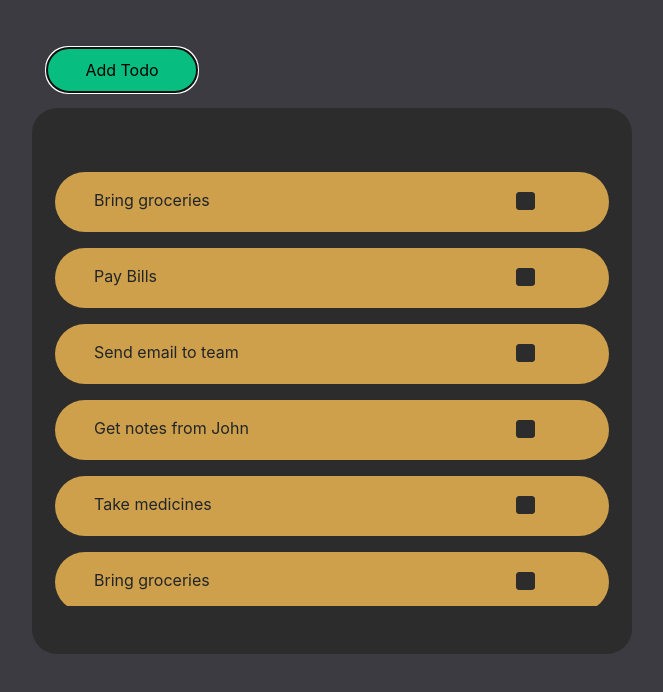
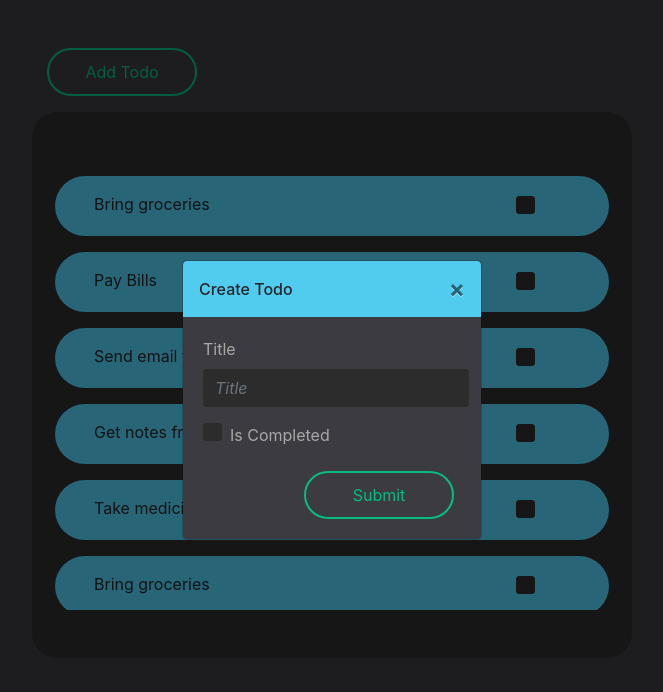
Before and after one commit to abhinandshetty/todoreactapp, a React (Create React App) app: page / in a window 1280 px wide. Both pictures are taken after a click on the button "Add Todo". Shown: the top 692 px of the page, without its empty margins (308-971 px from the left). Built offline with nearby package versions, Linux system fonts and the light colour scheme.

Commit message:
Added UI for add todo. Added dependencies to include redux

```diff
--- a/package.json
+++ b/package.json
@@ -12,8 +12,12 @@
     "@types/react-dom": "^16.9.6",
     "bootstrap": "^4.4.1",
     "react": "^16.13.1",
+    "react-bootstrap": "^1.0.0",
     "react-dom": "^16.13.1",
+    "react-redux": "^7.2.0",
     "react-scripts": "3.4.1",
+    "redux": "^4.0.5",
+    "redux-thunk": "^2.3.0",
     "typescript": "^3.7.5"
   },
   "scripts": {
--- a/src/App.css
+++ b/src/App.css
@@ -27,7 +27,7 @@
 
 }
 
-input[type=checkbox]:checked:after {
+.grid-cb:checked:after {
   content: "";
   width: 5px;
   height: 10px;
@@ -41,6 +41,22 @@ input[type=checkbox]:checked:after {
   left: 22px;
 }
 
+
+.form-cb:checked:after {
+  content: "";
+  width: 5px;
+  height: 10px;
+  border: solid white;
+  border-width: 0 2px 2px 0;
+  -webkit-transform: rotate(45deg);
+  -ms-transform: rotate(45deg);
+  transform: rotate(45deg);
+  position: absolute;
+  top: 109px;
+  left: 27px;
+}
+
+
 .todo-high {
   background-color: #ce4b4b;
 }
@@ -50,7 +66,7 @@ input[type=checkbox]:checked:after {
 }
 
 .todo-low {
-  background-color: #4b98ce;
+  background-color: rgba(81, 203, 238, 1) ;
 }
 
 
@@ -61,19 +77,22 @@ input[type=checkbox]:checked:after {
 }
 
 .add-btn {
-  border: none;
-  background: #07bd80;
+  border: 2px solid #07bd80;
+  color: #07bd80;
+  background: transparent;
   box-shadow: inset 0 0 0 0 #07bd80;
-  -webkit-transition: ease-out 0.4s;
-  -moz-transition: ease-out 0.4s;
-  transition: ease-out 0.4s;
+  -webkit-transition: ease-out 0.3s;
+  -moz-transition: ease-out 0.3s;
+  transition: ease-out 0.3s;
   padding: 10px;
   border-radius: 32px;
   width: 150px;
 }
 
 .add-btn:hover {
-  box-shadow: inset 200px 0px 0px 0px #00ffa9;
+  border: 2px solid transparent;
+  color: #2c2c2c;
+  box-shadow: inset 150px 0px 0px 0px #00ffa9;
 }
 
 *::-webkit-scrollbar {
@@ -107,3 +126,26 @@ opacity: 0;
     width: 600px !important;
   }
 }
+
+.modal-content {
+  background-color: #3b3b41 !important;
+}
+
+.input{
+  background: #2c2c2c !important;
+  color: darkgray !important;
+  border: none !important;
+}
+
+.input:focus {
+  box-shadow: 0 0 5px rgba(81, 203, 238, 1) !important;
+  border: 2px solid rgba(81, 203, 238, 1) !important;
+}
+
+label, input {
+  color: darkgray
+}
+
+input::placeholder {
+  font-style: italic;
+}
--- a/src/BaseContainer.tsx
+++ b/src/BaseContainer.tsx
@@ -1,13 +1,18 @@
-import React from 'react';
+import React, { useState } from 'react';
 import TodoForm from './components/TodoForm';
 import TodoGrid from './components/TodoGrid';
+import AddTodo from './components/AddTodo';
 
 
 function BaseContainer() {
+  const [isOpen, setOpen] = useState(false)
+
+  const toggleModal = () => setOpen(!isOpen);
+
   return (
     <>
       <div className="container m-auto responsive-container">
-        <button className="add-btn mt-5 mb-3">Add Todo</button>
+        <button className="add-btn mt-5 mb-3" onClick={toggleModal}>Add Todo</button>
       </div>
       <div className="container m-auto base-conatainer responsive-container">
         <div className="row">
@@ -15,6 +20,7 @@ function BaseContainer() {
 
         </div>
       </div>
+      <AddTodo isOpen={isOpen} onHide={toggleModal}/>
     </>
   );
 }
--- /dev/null
+++ b/src/components/AddTodo.tsx
@@ -0,0 +1,59 @@
+import React, { Component } from 'react'
+import { Modal } from 'react-bootstrap';
+import { ITodo } from '../interfaces/ITodo';
+
+interface IAddTodoProps {
+    isOpen: boolean,
+    onHide: any
+}
+
+export class AddTodo extends Component<IAddTodoProps, ITodo> {
+
+    state = {
+        title: '',
+        isCompleted: false
+    }
+
+    private onAddTodo = (event: React.SyntheticEvent) => {
+        event.preventDefault();
+        this.setState({title: '', isCompleted: false}, () => this.props.onHide());
+    }
+
+    private onChangeField = (event: React.SyntheticEvent<HTMLInputElement>) => {
+        const { name, value, checked } = event.currentTarget;
+        this.setState({ [name]: name==='isCompleted' ? checked : value } as unknown as Pick<ITodo, keyof ITodo>)
+    }
+
+    render() {
+        return (
+            <Modal
+                show={this.props.isOpen}
+                onHide={this.props.onHide}
+                size="sm"
+                aria-labelledby="contained-modal-title-vcenter"
+                centered >
+                <Modal.Header closeButton className="todo-low border-0">
+                    <Modal.Title id="contained-modal-title-vcenter" className="h6">
+                        Create Todo
+                    </Modal.Title>
+                </Modal.Header>
+                <Modal.Body>
+                    <form className="container m-1" onSubmit={this.onAddTodo}>
+                        <div className="row form-group">
+                            <label htmlFor="title">Title</label>
+                            <input type="text" id="title" name="title" className="form-control input" value={this.state.title} onChange={this.onChangeField} placeholder="Title"/>
+                        </div>
+                        <div className="row form-group">
+                            <label htmlFor="isCompleted"><input className="custom-checkbox form-cb input mr-2" type="checkbox" id="isCompleted" name="isCompleted" onChange={this.onChangeField} checked={this.state.isCompleted}/>Is Completed</label>
+                        </div>
+
+                        <button className="add-btn float-right" onClick={this.onAddTodo}>Submit</button>
+
+                    </form>
+                </Modal.Body>
+            </Modal>
+        )
+    }
+}
+
+export default AddTodo
--- a/src/components/Todo.tsx
+++ b/src/components/Todo.tsx
@@ -16,13 +16,13 @@ export class Todo extends Component<ITodo,ITodo> {
 
     render() {
         return (
-            <div className={`row todo-med my-3 mx-2 py-3 px-4 todo  ${this.state.isCompleted ? "completed-todo" : ""}`}>
+            <div className={`row todo-low my-3 mx-2 py-3 px-4 todo  ${this.state.isCompleted ? "completed-todo" : ""}`}>
                 <div className={`col-10`}>
                     {this.props.title}
                 </div>
 
                 <div className="col-2">
-                    <input type="checkbox" onClick={this.onChangeCheckBox} className="custom-checkbox mt-1" checked={this.state.isCompleted}/>
+                    <input type="checkbox" onClick={this.onChangeCheckBox} className="custom-checkbox grid-cb mt-1" checked={this.state.isCompleted}/>
                 </div>
             </div>
         )
```
Also changed, not shown: src/components/TodoForm.tsx (deleted, +0 -53 lines), 1 other file (tests, documents, lock files or other folders).
